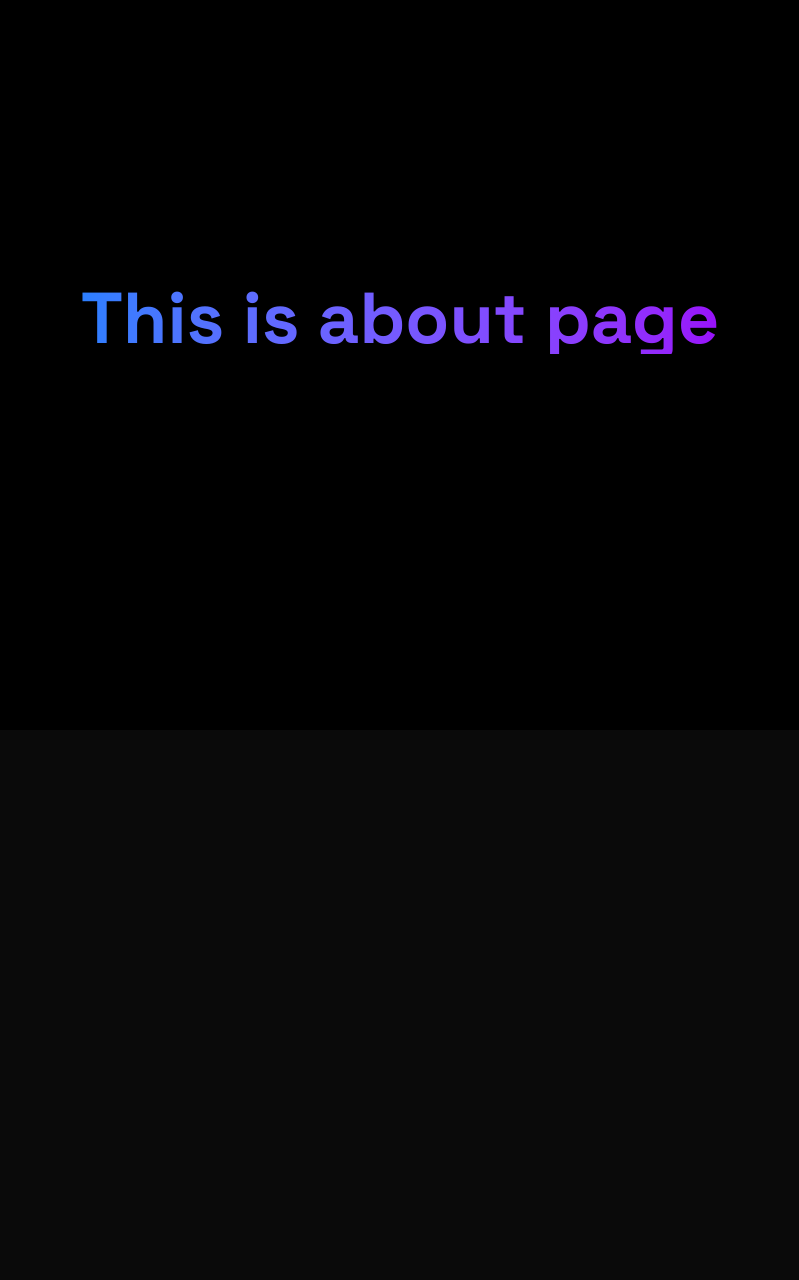
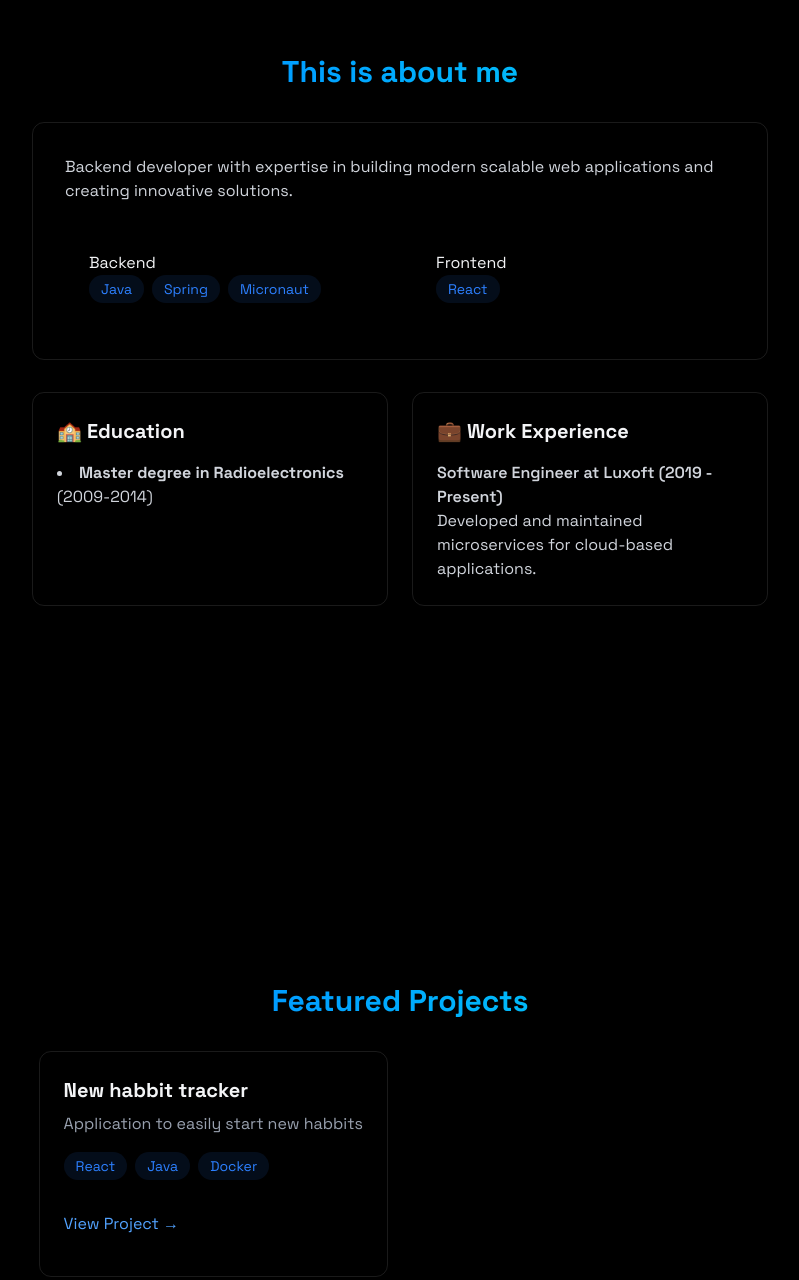
Before and after one commit to Volodymyr-Barkalov/bportfolio, a React (Vite) app: page / in a window 1280 px wide. Shown: the part 870-2150 px from the top of the page, without its empty margins (240-1039 px from the left). Before the commit the page ends 1600 px from the top, so only its background shows below. Built offline with nearby package versions, Linux system fonts and the light colour scheme.

Commit message:
About section, started projects section

```diff
--- a/src/App.jsx
+++ b/src/App.jsx
@@ -4,6 +4,7 @@
 import { MobileMenu } from './components/MobileMenu';
 import { Home } from './components/sections/Home';
 import { About } from './components/sections/About';
+import { Projects } from './components/sections/Projects';
 import "./index.css";
 import { useState } from 'react';
 
@@ -19,6 +20,7 @@
           <MobileMenu menuOpen={menuOpen} setMenuOpen={setMenuOpen}/>
           <Home />
           <About />
+          <Projects />
         </div>
     </>
   )
--- a/src/components/sections/About.jsx
+++ b/src/components/sections/About.jsx
@@ -1,13 +1,80 @@
 export const About = () => {
+  const frontendSkills = ["React"];
+  const backendSkills = ["Java", "Spring", "Micronaut"];
+
   return (
     <section
       id="about"
-      className="min-h-screen flex items-center justify-center relative"
+      className="min-h-screen flex items-center justify-center py-20"
     >
-      <div className="text-center z-10 px-4">
-        <h1 className="text-5xl md:text-7xl font-bold mb-6 bg-gradient-to-r from-blue-500 to-purple-600 bg-clip-text text-transparent leading-right">
-          This is about page
-        </h1>
+      <div className="max-w-3xl mx-auto px-4">
+        <h2 className="text-3xl font-bold mb-8 bg-gradient-to-r from-blue-500 to-cyan-400 bg-clip-text text-transparent text-center">
+          This is about me
+        </h2>
+        <div className="glass rounded-xl p-8 border-white/10 border hover:-translate-y-1 transition-all">
+          <p className="text-gray-300 mb-6">
+            Backend developer with expertise in building modern scalable web
+            applications and creating innovative solutions.
+          </p>
+          <div className="grid grid-cols-1 md:grid-cols-2 gap-6">
+            <div className="rounded-xl p-6 hover:-tanslate-y-1 transition-all">
+              <h3 className="flex flex-wrap gap-2">Backend</h3>
+              <div className="flex flex-wrap gap-2">
+                {backendSkills.map((tech, key) => (
+                  <span
+                    key={key}
+                    className="bg-blue-500/10 text-blue-500 py-1 px-3 rounded-full text-sm hover:bg-blue-500/20
+                  hover:shadow-[0_2px_8px_rgba(59,130,246,0.2)] transition"
+                  >
+                    {tech}
+                  </span>
+                ))}
+              </div>
+            </div>
+
+            <div className="rounded-xl p-6 hover:-tanslate-y-1 transition-all">
+              <h3 className="flex flex-wrap gap-2">Frontend</h3>
+              <div className="flex flex-wrap gap-2">
+                {frontendSkills.map((tech, key) => (
+                  <span
+                    key={key}
+                    className="bg-blue-500/10 text-blue-500 py-1 px-3 rounded-full text-sm hover:bg-blue-500/20
+                  hover:shadow-[0_2px_8px_rgba(59,130,246,0.2)] transition"
+                  >
+                    {tech}
+                  </span>
+                ))}
+              </div>
+            </div>
+          </div>
+        </div>
+
+        <div className="grid grid-cols-1 md:grid-cols-2 gap-6 mt-8">
+          <div className="p-6 rounded-xl border-white/10 border hover:-translate-y-1 transition-all">
+            <h3 className="text-xl font-bold mb-4"> 🏫 Education </h3>
+            <ul className="list-disc list-inside text-gray-300 space-y-2">
+              <li>
+                <strong> Master degree in Radioelectronics </strong>
+                (2009-2014)
+              </li>
+            </ul>
+          </div>
+          <div className="p-6 rounded-xl border-white/10 border hover:-translate-y-1 transition-all">
+            <h3 className="text-xl font-bold mb-4"> 💼 Work Experience </h3>
+            <div className="space-y-4 text-gray-300">
+              <div>
+                <h4 className="font-semibold">
+                  {" "}
+                  Software Engineer at Luxoft (2019 - Present){" "}
+                </h4>
+                <p>
+                  Developed and maintained microservices for cloud-based
+                  applications.
+                </p>
+              </div>
+            </div>
+          </div>
+        </div>
       </div>
     </section>
   );
--- a/src/components/sections/Home.jsx
+++ b/src/components/sections/Home.jsx
@@ -5,7 +5,7 @@
       className="min-h-screen flex items-center justify-center relative"
     >
       <div className="text-center z-10 px-4">
-        <h1 className="text-5xl md:text-7xl font-bold mb-6 bg-gradient-to-r from-blue-500 to-purple-600 bg-clip-text text-transparent leading-right">
+        <h1 className="text-5xl md:text-7xl font-bold mb-6 bg-gradient-to-r from-blue-500 to-cyan-400 bg-clip-text text-transparent leading-right">
           Hi, I'm vbar
         </h1>
 
--- a/src/components/sections/Projects.jsx
+++ b/src/components/sections/Projects.jsx
@@ -0,0 +1,46 @@
+export const Projects = () => {
+  return (
+    <section
+      id="projects"
+      className="min-h-screen flex items-center justify-center py-20"
+    >
+      {/* <RevealOnScroll> */}
+      <div className="max-w-5xl mx-auto px-4">
+        <h2 className="text-3xl font-bold mb-8 bg-gradient-to-r from-blue-500 to-cyan-400 bg-clip-text text-transparent text-center">
+          {" "}
+          Featured Projects
+        </h2>
+        <div className="grid grid-cols-1 md:grid-cols-2 gap-6">
+          <div className="p-6 rounded-xl border border-white/10 hover:-translate-y-1 hover:border-blue-500/30 hover:shadow-[0_2px_8px_rgba(59,130,246,0.2)] transition">
+            <h3 className="text-xl font-bold mb-2"> New habbit tracker</h3>
+            <p className="text-gray-400 mb-4">
+              Application to easily start new habbits
+            </p>
+            <div className="flex flex-wrap gap-2 mb-4">
+              {["React", "Java", "Docker"].map((tech, key) => (
+                <span
+                  key={key}
+                  className="bg-blue-500/10 text-blue-500 py-1 px-3 rounded-full text-sm hover:bg-blue-500/20
+                                    hover:shadow-[0_2px_8px_rgba(59,130,246,0.1)] transition-all
+                    "
+                >
+                  {tech}
+                </span>
+              ))}
+            </div>
+
+            <div className="flex justify-between items-center">
+              <a
+                href="#"
+                className="text-blue-400 hover:text-blue-300 transition-colors my-4"
+              >
+                View Project →
+              </a>
+            </div>
+          </div>
+        </div>
+      </div>
+      {/* </RevealOnScroll> */}
+    </section>
+  );
+};
```
Also changed, not shown: src/components/RevealOnScroll.jsx (added).
